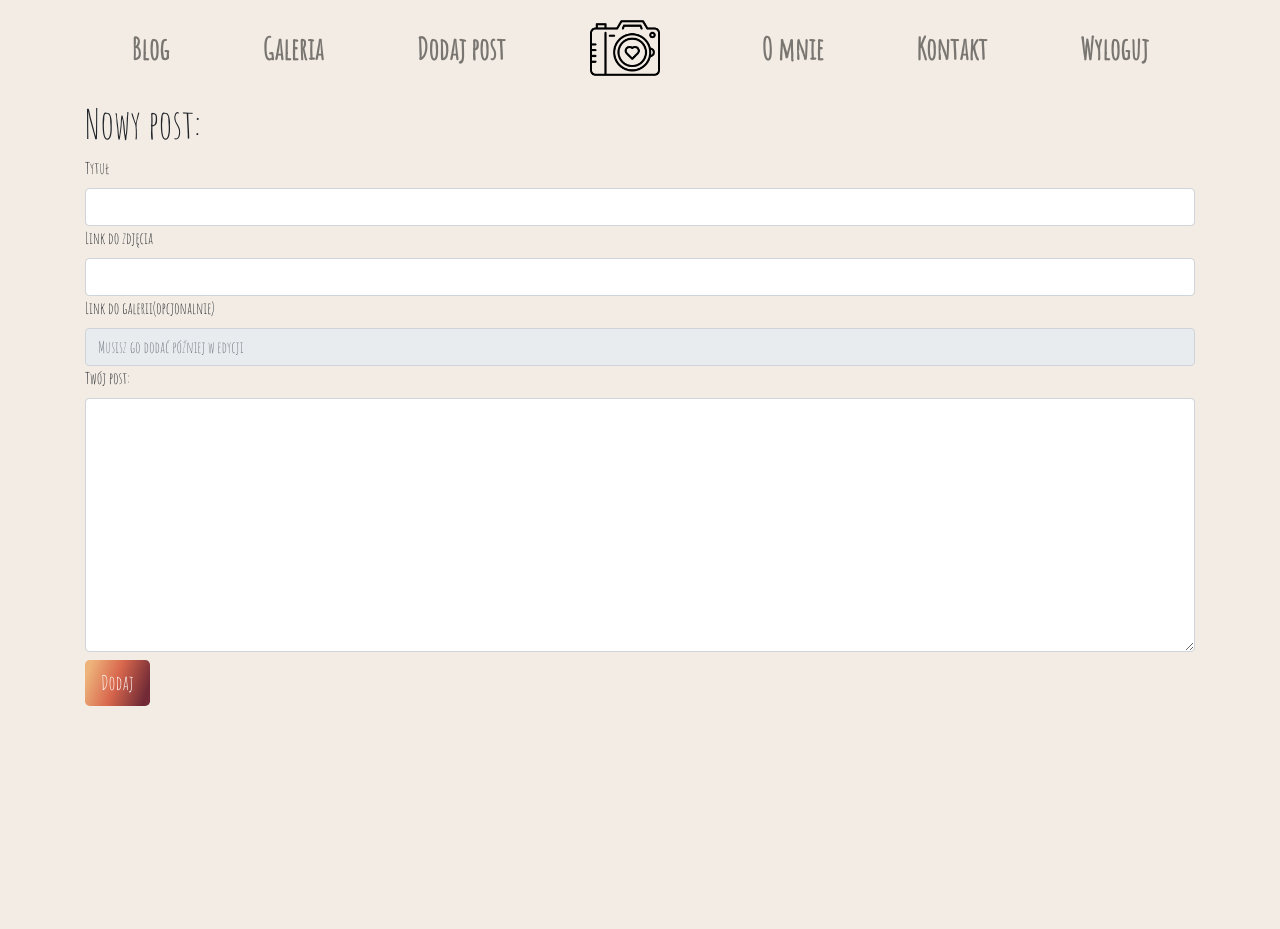
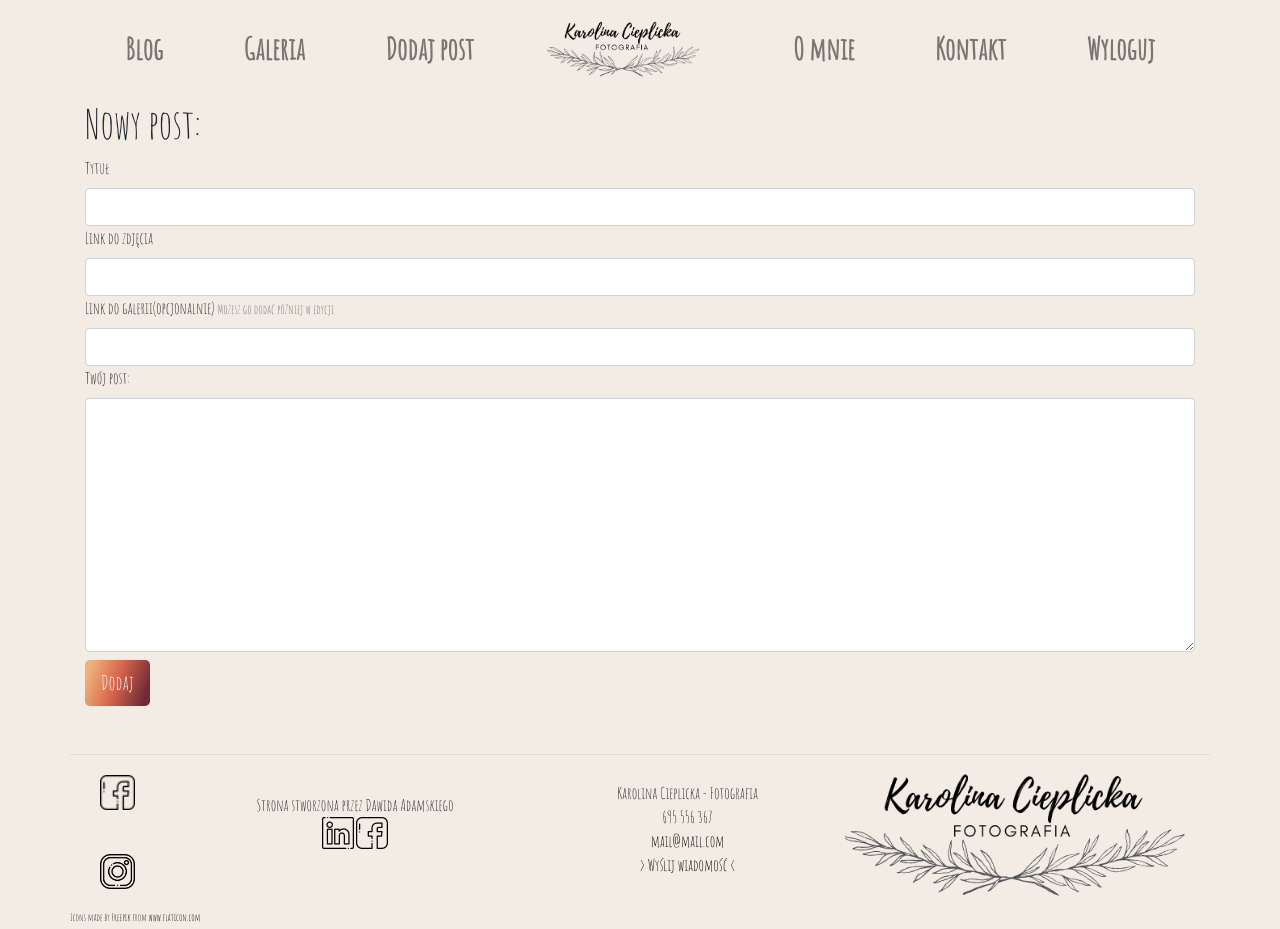
Before and after one commit to Lok3rs/Karolina-Cieplicka-Fotografia, a Node server app: page /blog/new in a window 1280 px wide. Before the commit the page ends 706 px from the top, so only its background shows below. Run offline with Node 20, Linux system fonts and the light colour scheme; the visitor is signed in with stand-in values (Sample User, id 1); some libraries are stand-ins or nearby versions.

Commit message:
add footer

```diff
--- a/public/stylesheets/app.css
+++ b/public/stylesheets/app.css
@@ -6,7 +6,7 @@ body {
   font-family: "Amatic SC", cursive;
   min-height: 100%;
   background: #f3ece4;
-  height: 100%;
+  min-height: 80vh;
 }
 
 .alert {
@@ -125,20 +125,20 @@ body {
 }
 
 .carousel-1 {
-  background: url("../media/09.jpg");
+  background: url("../media/04.jpg");
 }
 
 .carousel-2 {
-  background: url("../media/04.jpg");
+  background: url("../media/12.jpg");
 }
 
 .carousel-3 {
-  background: url("../media/11.jpg");
+  background: url("../media/07.jpg");
 }
 
 
 @media only screen and (max-width: 900px) {
-  .carousel-2 {
+  .carousel-1 {
     background: url("../media/10.jpg");
   }
 }
@@ -254,6 +254,11 @@ body {
   font-size: 40px;
 }
 
+.blog-gallery-url:hover {
+  color: #666;
+
+}
+
 /* CONTACT PAGE */
 
 .contact-form,
@@ -292,6 +297,17 @@ body {
 
 .inbox-message-title {
   font-size: 40px;
+}
+
+.contact-space-maker {
+  display: none;
+}
+
+@media only screen and (max-width: 900px) {
+  .contact-space-maker {
+    display: block;
+    height: 100px;
+  }
 }
 
 /* ARCHIVE */
@@ -355,3 +371,78 @@ body {
 .gallery-description {
   font-size: 20px;
 }
+
+/* footer */
+
+
+footer .container {
+  border-top: 1px solid #ddd;
+}
+
+
+footer p {
+  margin: 0;
+  text-align: center;
+}
+
+
+footer p a {
+  text-decoration: none;
+  color: #000
+}
+
+@media only screen and (max-width: 900px) {
+  footer p {
+    font-size: 10px;
+  }
+}
+
+
+footer p a:hover {
+  color: #fff
+}
+
+.footer-logo {
+  width: 100%
+}
+
+.dane p {
+  position: relative;
+  top: 2vw;
+}
+
+.footer-social {
+  height: 30px;
+}
+
+
+@media only screen and (min-width: 1200px) {
+  .footer-social {
+    height: 35px;
+    margin-top: 20px;
+  }
+}
+
+.footer-author {
+  margin-top: 3vw;
+}
+
+.svg-made {
+  font-size: 10px;
+}
+
+.svg-made a {
+  text-decoration: none;
+  color: #000
+}
+
+@media only screen and (max-width: 900px) {
+
+  .img-social-footer {
+    height: 16px;
+  }
+
+  .footer-logo {
+    margin: 3vw
+  }
+}
--- a/routes/blog.js
+++ b/routes/blog.js
@@ -39,14 +39,15 @@ router.post("/", middleware.isLoggedIn, (req, res) => {
   const title = req.body.blog.title,
     img = req.body.blog.img,
     content = req.body.blog.content,
-    author = {
-      id: req.user._id,
-      username: req.user.username
-    };
+    galleryUrl = req.body.blog.galleryUrl;
+  author = {
+    id: req.user._id,
+    username: req.user.username
+  };
   const newPost = {
     title,
     img,
-    // galleryUrl,
+    galleryUrl,
     content,
     author
   };
--- a/views/auth/register.ejs
+++ b/views/auth/register.ejs
@@ -1,7 +1,7 @@
 <%- include("../partials/header")%>
 
 <div class="container form-register">
-    <form action="/register" method="post">
+    <form action="/secretregister" method="post">
         <label for="usrnam">Nazwa użytkownika </label>
         <input type="text" name="username" id="usrnam" class="form-control">
         <label for="mail">E-mail </label>
--- a/views/blog/new.ejs
+++ b/views/blog/new.ejs
@@ -5,17 +5,20 @@
     <form action="/blog" method="POST">
         <div class="form-group">
             <label for="blogTitle">Tytuł</label>
-            <input type="text" name="blog[title]" class="form-control" id="blogTitle" require>
+            <input type="text" name="blog[title]" class="form-control" id="blogTitle" required>
             <label for="blogImg">Link do zdjęcia</label>
-            <input type="text" name="blog[img]" class="form-control" id="blogImg" require>
+            <input type="text" name="blog[img]" class="form-control" id="blogImg" required>
             <label for="blogGallery">Link do galerii(opcjonalnie)</label>
-            <input type="text" name="blog[galleryUrl]" class="form-control" id="blogGallery" disabled
-                placeholder="Musisz go dodać później w edycji">
+            <small class="text-muted">Możesz go dodać później w edycji</small>
+            <input type="text" name="blog[galleryUrl]" class="form-control" id="blogGallery">
             <label for="blogContent">Twój post: </label>
             <textarea name="blog[content]" cols="30" rows="10" class="form-control" id="blogContent"></textarea>
             <input type="submit" value="Dodaj" class="btn btn-lg btn-primary btn-blog mt-2">
         </div>
     </form>
+    <div class="post-overview">
+
+    </div>
 </div>
 
 <script src="http://js.nicedit.com/nicEdit-latest.js" type="text/javascript"></script>
--- a/views/blog/show.ejs
+++ b/views/blog/show.ejs
@@ -1,6 +1,6 @@
 <%- include ("../partials/header")%>
 
-<div class="container">
+<div class="container mb-5">
     <div class="pt-4">
         <h2 class="blog-title"><%= blog.title %>
             <% if(currentUser){ %>
--- a/views/comments/new.ejs
+++ b/views/comments/new.ejs
@@ -1,6 +1,6 @@
 <%- include("../partials/header") %>
 
-<div class="container">
+<div class="container mb-5">
     <h1>Dodawanie komentarza do <%= blog.title %></h1>
     <form action="/blog/<%= blog._id %>/comment" method="POST">
         <div class="form-group">
--- a/views/contact/form.ejs
+++ b/views/contact/form.ejs
@@ -35,5 +35,6 @@
         </div>
     </div>
 </div>
+<p class="contact-space-maker"></p>
 
-<%- include("../partials/footer") %>
+<%- include ("../partials/footer") %>
--- a/views/partials/footer.ejs
+++ b/views/partials/footer.ejs
@@ -1,5 +1,37 @@
-<footer class="footer">
+<footer class="footer mt-5 mb-1 page-footer">
+    <div class="container">
+        <div class="row">
+            <div class="col-1 d-flex flex-column align-items-center">
+                <a href="https://www.facebook.com/karolinacieplickafotografia/"><img class="footer-social"
+                        src="/media/face.png" target="_blank"></a><br>
+                <a href="https://www.instagram.com/karolinacieplicka_fotografia/"><img class="footer-social"
+                        src="/media/insta.png" target="_blank"></a>
+            </div>
+            <div class="col-4 footer-author">
+                <p>
+                    Strona stworzona przez Dawida
+                    Adamskiego <p>
+                        <a href="https://www.linkedin.com/in/dawid-adamski-83138319b/" target="_blank"><img
+                                src="/media/linkedin.png" class="img-social-footer"></a>
+                        <a href="https://www.facebook.com/dawid.adamski.376" target="_blank"><img src="/media/face.png"
+                                class="img-social-footer"></a>
+                    </p>
+                </p>
 
+            </div>
+            <div class=" col-3 dane">
+                <p>Karolina Cieplicka - Fotografia</p>
+                <p><a href="tel:+48695556367" target="_blank">695 556 367</a></p>
+                <p><a href="mailto:mail@mail.com" target="_blank">mail@mail.com</a></p>
+                <p><a href="/contact">> Wyślij wiadomość <</a> </p> </div> <div class="col-4 logo-div">
+                            <img src="/media/logo.png" alt="" class="footer-logo">
+            </div>
+            <div class="svg-made">Icons made by <a href="https://www.flaticon.com/authors/freepik" title="Freepik"
+                    target="_blank">Freepik</a> from <a href="https://www.flaticon.com/" title="Flaticon"
+                    target="_blank">www.flaticon.com</a></div>
+        </div>
+
+    </div>
 </footer>
 <!-- BOOSTRAP JS -->
 <script src="https://stackpath.bootstrapcdn.com/bootstrap/4.4.1/js/bootstrap.min.js"></script>
--- a/views/partials/header.ejs
+++ b/views/partials/header.ejs
@@ -45,7 +45,7 @@
                     <% } %>
                     <li class="nav-item">
                         <a href="/welcome" class="navbar-brand">
-                            <img src="/media/camera.png" alt="Logo">
+                            <img src="/media/logo.png" alt="Logo">
                         </a>
                     </li>
                     <li class="nav-item">
--- a/views/welcome.ejs
+++ b/views/welcome.ejs
@@ -109,6 +109,9 @@
     </div>
 
 </div>
+<br>
+<br>
+<br>
 
 
 
```
Also changed, not shown: routes/index.js (+4 -4 lines), public/media/12.jpg (added), public/media/13.jpg (added), public/media/14.jpg (added), public/media/15.jpg (added), public/media/face.png, public/media/linkedin.png (added), public/media/logo.png.
